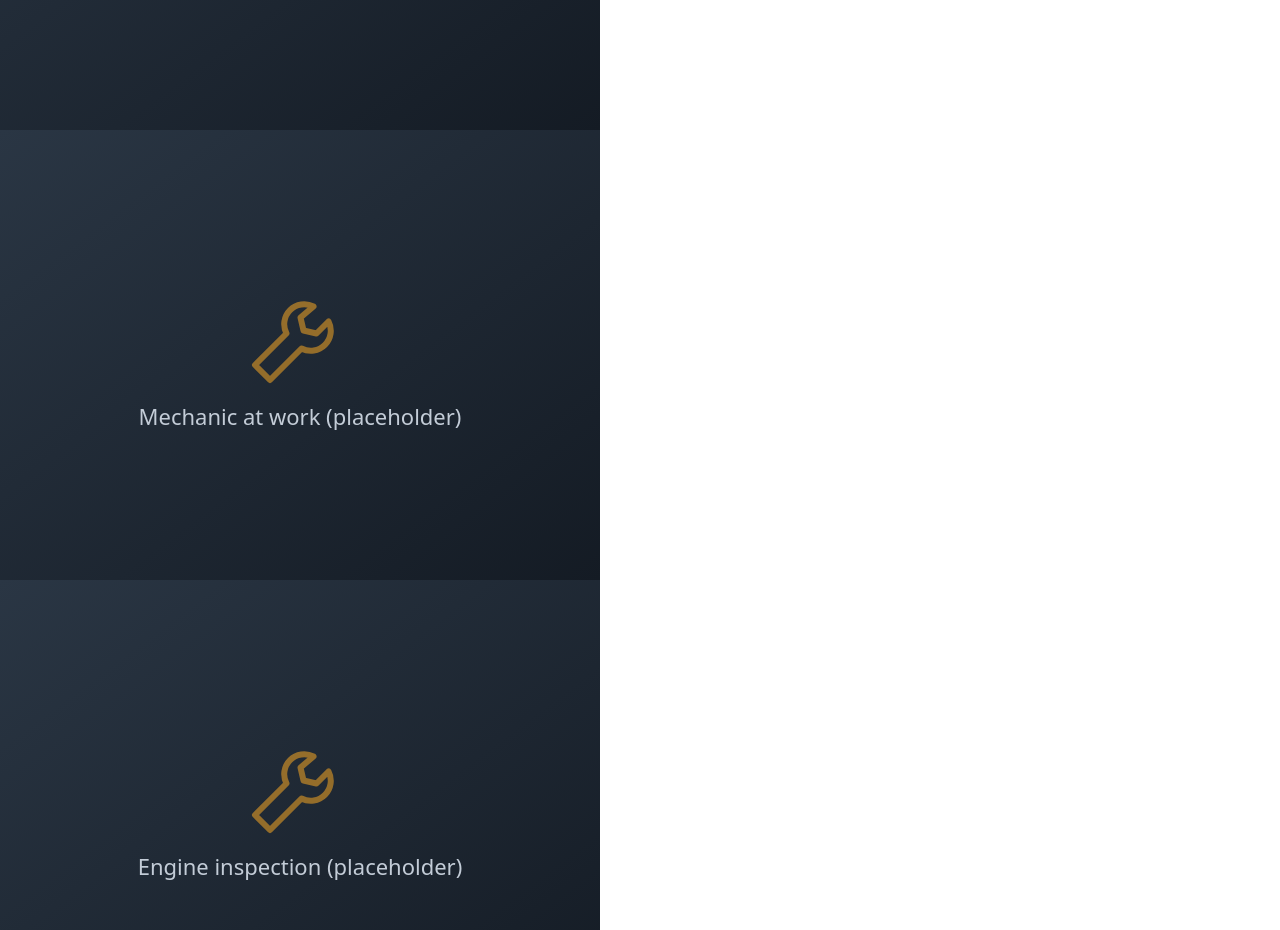
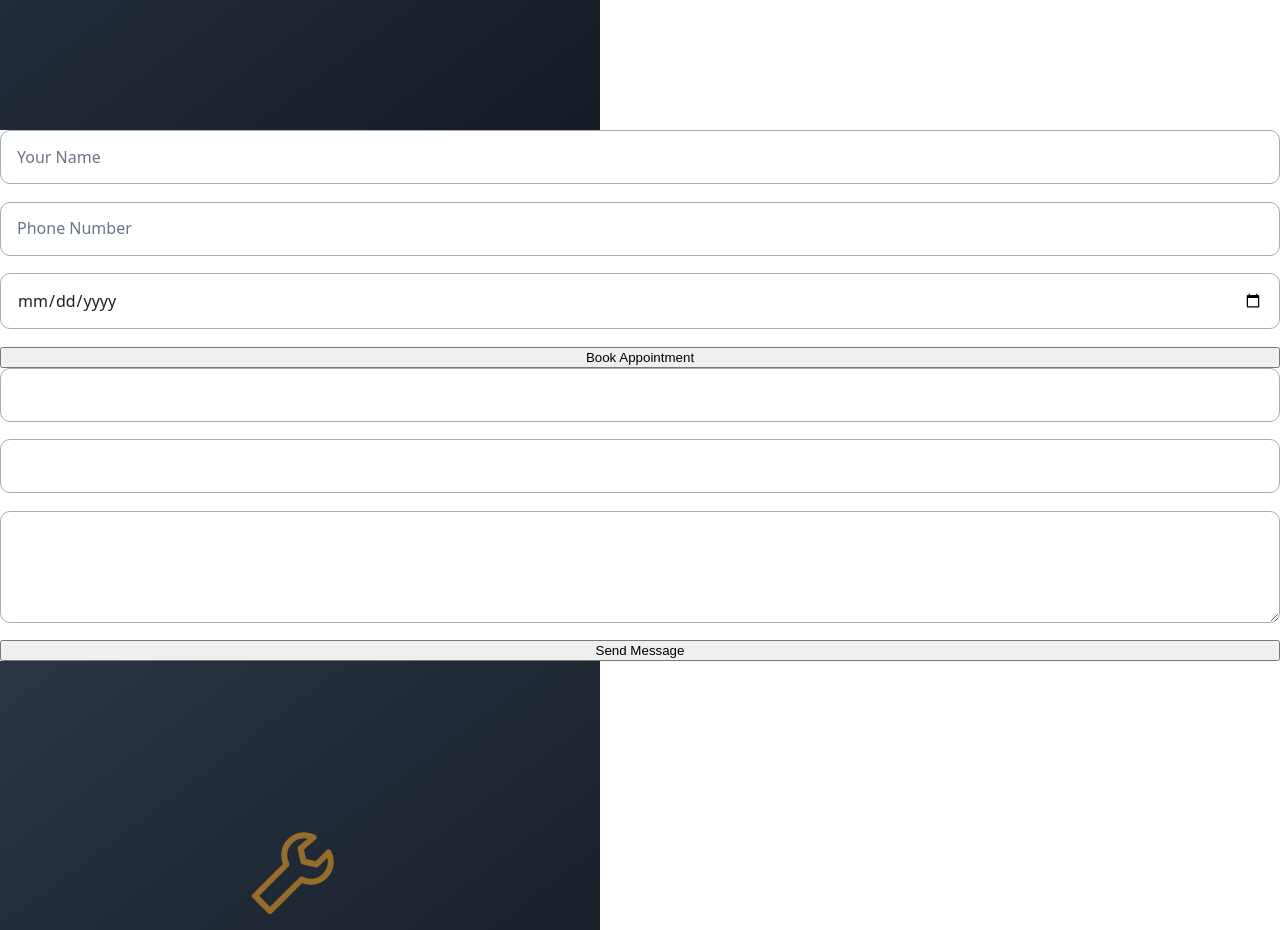
Before and after one commit to anasmirza123/business-landing-page, a website: page index.html in a window 1280 px wide. Shown: the part 1640-2570 px from the top of the page. Drawn offline with Linux system fonts and the light colour scheme; files that its build step writes are made by us from their sources; files whose address does not match are found by name.

Commit message:
Update index.html

```diff
--- a/index.html
+++ b/index.html
@@ -20,6 +20,32 @@
   <img src="./hero.svg" alt="Al-Noor Auto Workshop">
   <img src="./workshop.svg" alt="Workshop">
   <img src="./gallery-1.svg" alt="Workshop gallery 1">
+<form id="bookingForm">
+
+    <input type="text" id="name" placeholder="Your Name" required>
+
+    <input type="tel" id="phone" placeholder="Phone Number" required>
+
+    <input type="date" id="date" required>
+
+    <button type="submit">
+        Book Appointment
+    </button>
+
+</form>
+  <form id="contactForm">
+
+    <input id="name" type="text" required>
+
+    <input id="email" type="email" required>
+
+    <textarea id="message" required></textarea>
+
+    <button type="submit">
+        Send Message
+    </button>
+
+</form>
 
 <img src="./gallery-2.svg" alt="Workshop gallery 2">
 
```
